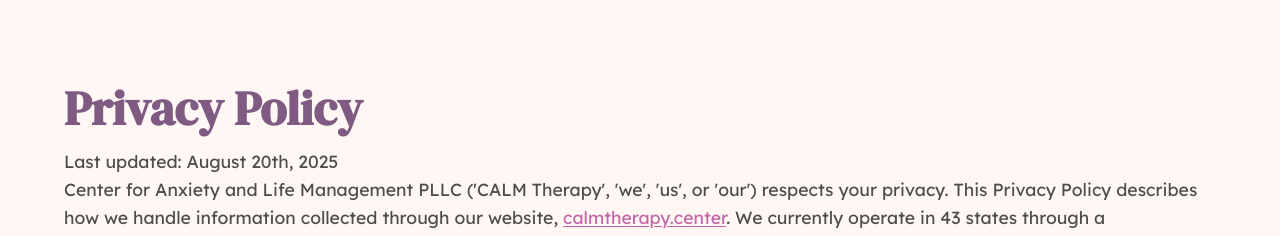
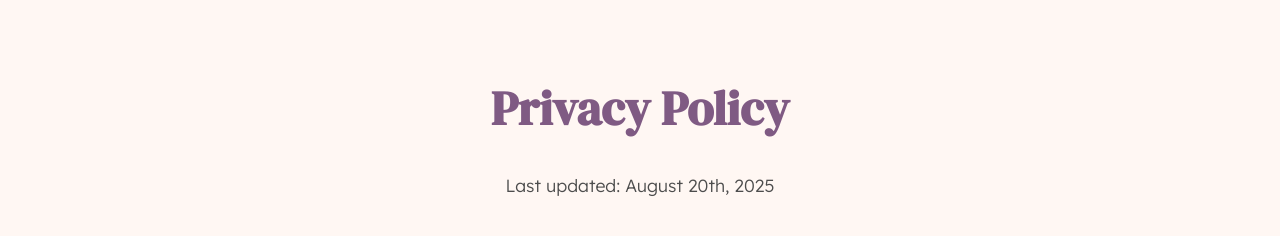
Before and after one commit to mazenswar/calm-v3, a Next.js app: page /privacy-policy in a window 1280 px wide. Shown: the part 122-358 px from the top of the page. Built offline with nearby package versions, Linux system fonts and the light colour scheme; no server answers.

Commit message:
v4.4.1 privacy policy style updated

```diff
--- a/app/privacy-policy/page.js
+++ b/app/privacy-policy/page.js
@@ -8,7 +8,7 @@
 			<section className="pp-container block">
 				<div className="block__content container">
 					<h1 className="center-title">Privacy Policy</h1>
-					<p>Last updated: August 20th, 2025</p>
+					<p className="last__updated">Last updated: August 20th, 2025</p>
 					<p>
 						{
 							"Center for Anxiety and Life Management PLLC ('CALM Therapy', 'we', 'us', or 'our') respects your privacy. This Privacy Policy describes how we handle information collected through our website, "
--- a/app/privacy-policy/privacy-policy.scss
+++ b/app/privacy-policy/privacy-policy.scss
@@ -8,6 +8,17 @@
 		margin: 0;
 		padding: 0;
 	}
+	h1 {
+		width: 100%;
+		text-align: center;
+		margin-bottom: var(--space-6);
+	}
+	.last__updated {
+		margin-bottom: var(--space-10);
+		width: 100%;
+		font-weight: 200;
+		text-align: center;
+	}
 	.pp-section {
 		margin: var(--space-10) 0;
 		@include flex-column;
```
